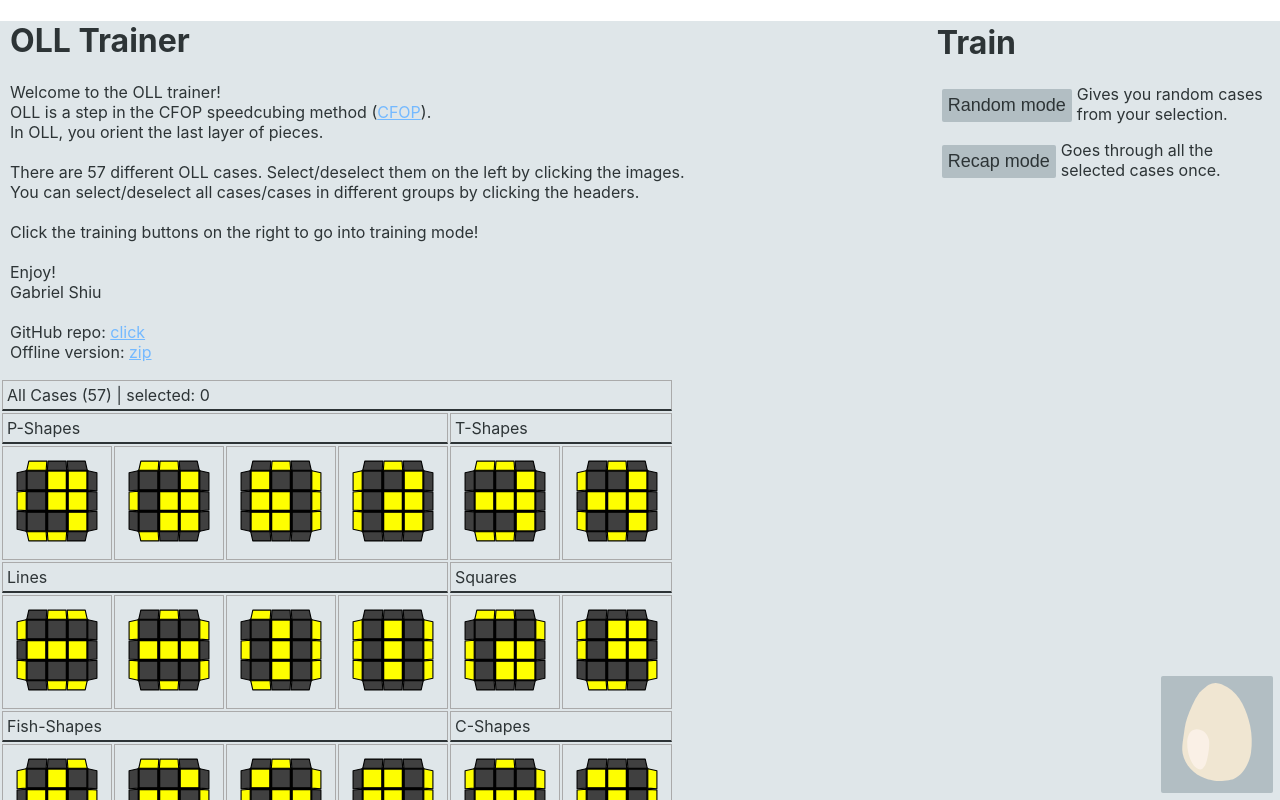
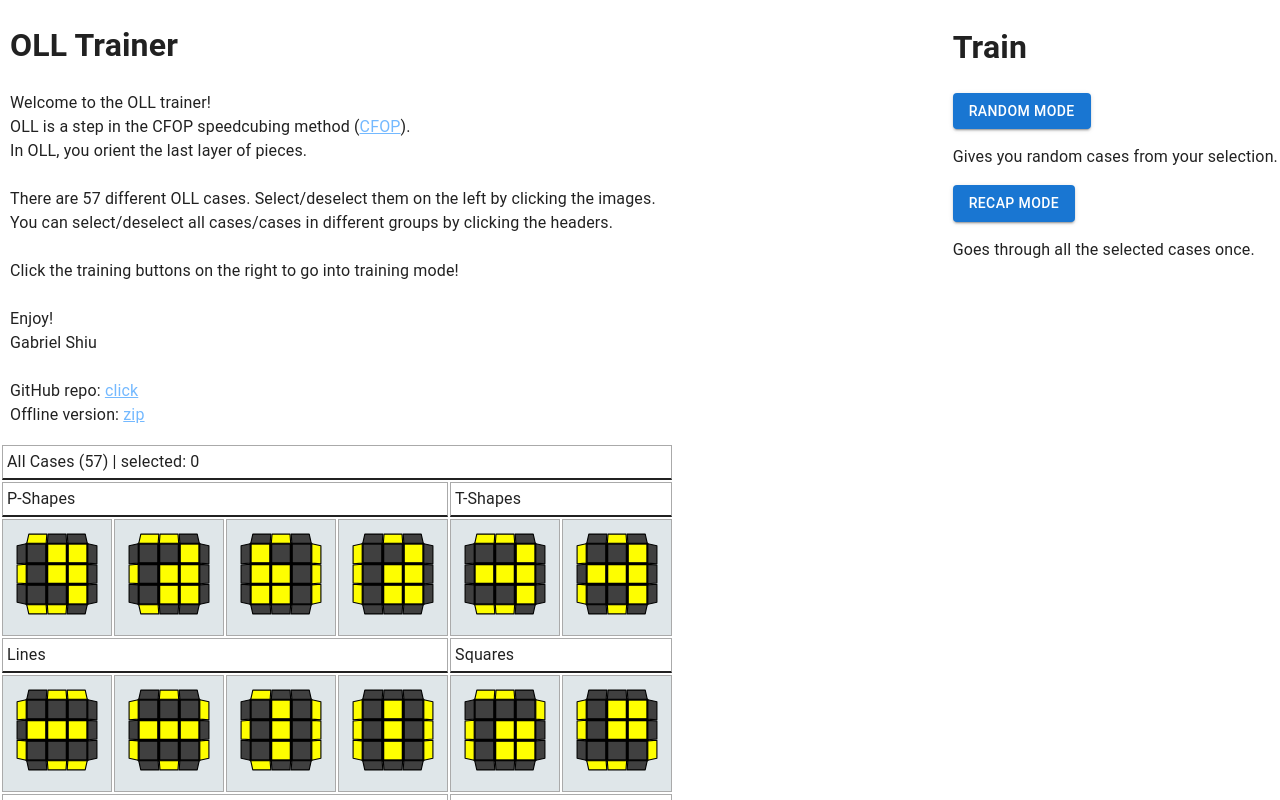
Before and after one commit to s-leirbag/oll-trainer, a React (Create React App) app: page / in a window 1280 px wide. Shown: the top 800 px of the page. Built offline with nearby package versions, Linux system fonts and the light colour scheme; the HTML template or start-up script is replaced by a standard one.

Commit message:
began move to mui, changed buttons to mui buttons, temporarily disabled easter egg button, fixed scramble size changing timer size

```diff
--- a/package.json
+++ b/package.json
@@ -3,6 +3,11 @@
   "version": "0.1.0",
   "private": true,
   "dependencies": {
+    "@emotion/react": "^11.10.6",
+    "@emotion/styled": "^11.10.6",
+    "@fontsource/roboto": "^4.5.8",
+    "@mui/icons-material": "^5.11.11",
+    "@mui/material": "^5.11.12",
     "@testing-library/jest-dom": "^5.16.5",
     "@testing-library/react": "^13.4.0",
     "@testing-library/user-event": "^13.5.0",
--- a/public/index.html
+++ b/public/index.html
@@ -8,6 +8,7 @@
       name="description"
       content="Web site created using create-react-app"
     />
+
     <!--
       manifest.json provides metadata used when your web app is installed on a
       user's mobile device or desktop. See https://developers.google.com/web/fundamentals/web-app-manifest/
--- a/src/App.js
+++ b/src/App.js
@@ -1,5 +1,6 @@
 import React from 'react';
 import './App.css';
+import CssBaseline from '@mui/material/CssBaseline';
 import { styleSettingNames, defaultPreset, stylePresets } from './StylePresets.js';
 import Egg from './Components/Button/Egg.jsx'
 import CaseSelect from './Components/CaseSelect/CaseSelect.jsx';
@@ -202,13 +203,14 @@ export default class App extends React.Component {
     // Leave Easter egg button on both selection and training pages
     return (
       <div className="App"
-        style={{
-          backgroundColor: style.backgroundColor,
-          color: style.textColor,
-        }}
+        // style={{
+        //   backgroundColor: style.backgroundColor,
+        //   color: style.textColor,
+        // }}
       >
+        <CssBaseline />
         {app}
-        <Egg styleSettings={style}/>
+        {/* <Egg styleSettings={style}/> */}
       </div>
     );
   }
--- a/src/Components/CaseSelect/CaseSelect.css
+++ b/src/Components/CaseSelect/CaseSelect.css
@@ -36,6 +36,7 @@ td {border: 1px solid #000;}
 }
 
 /* done button that appends ">" on hover */
+/*
 button {
     float: right;
     display: inline-block; border-radius: 2px; border: none; text-align: center; font-size: 28px; padding: 10px; transition: all 0.3s; cursor: pointer; margin: 5px;}
@@ -44,3 +45,4 @@ button span:after {content: '»'; position: absolute; opacity: 0; top: 0; right:
 button:hover span { padding-right: 25px;}
 button:hover {}
 button:hover span:after {opacity: 1; right: 0;}
+*/
--- a/src/Components/CaseSelect/CaseSelect.jsx
+++ b/src/Components/CaseSelect/CaseSelect.jsx
@@ -1,6 +1,6 @@
 import React from 'react';
 import "./CaseSelect.css";
-import Button from "../Button/Button.jsx";
+import Button from '@mui/material/Button';
 import { algsGroups, renderGroups, algsInfo } from '../../Constants';
 import { clone } from 'lodash';
 
@@ -200,8 +200,8 @@ export default class CaseSelect extends React.Component {
         /**
          * Button style for the buttons that change to the training modes, random/recap
          */
-        let trainButtonStyle = clone(style);
-        trainButtonStyle.float = 'left';
+        // let trainButtonStyle = clone(style);
+        // trainButtonStyle.float = 'left';
 
         return (
             <div className="caseselect">
@@ -235,20 +235,23 @@ export default class CaseSelect extends React.Component {
             <div className="train-buttons">
                 <h1>Train</h1>
                 <Button
-                    name='Random mode'
+                    variant='contained'
                     onClick={() => this.props.changeMode('random')}
                     title='Train selected cases randomly'
-                    styleSettings={trainButtonStyle}
-                />
+                >
+                    Random mode
+                </Button>
                 <p>
                     Gives you random cases from your selection.
                 </p>
                 <Button
-                    name='Recap mode'
+                    variant='contained'
                     onClick={() => this.props.changeMode('recap')}
                     title='Go through all the selected cases once'
-                    styleSettings={trainButtonStyle}
-                />
+                >
+                    Recap mode
+                </Button>
+
                 <p>
                     Goes through all the selected cases once.
                 </p>
--- a/src/Components/Train/Train.css
+++ b/src/Components/Train/Train.css
@@ -1,4 +1,5 @@
 /* done button that appends ">" on hover */
+/*
 button {
     float: none;
     display: inline-block; border-radius: 2px; border: none; text-align: center; font-size: 18px; padding: 6px; transition: all 0.3s; cursor: pointer; margin: 5px;}
@@ -7,6 +8,7 @@ button span:after {content: '»'; position: absolute; opacity: 0; top: 0; right:
 button:hover span { padding-right: 25px;}
 button:hover {}
 button:hover span:after {opacity: 1; right: 0;}
+*/
 
 #scramble {
     /* text-align: left; */
--- a/src/Components/Train/Train.jsx
+++ b/src/Components/Train/Train.jsx
@@ -1,6 +1,6 @@
 import React from 'react';
 import "./Train.css";
-import Button from "../Button/Button.jsx";
+import { Button, ButtonGroup } from '@mui/material';
 import Timer from "../Timer/Timer.jsx";
 import { styleSettingNames, stylePresets } from '../../StylePresets';
 import { algsInfo, ollMap } from '../../Constants';
@@ -126,7 +126,9 @@ class Stats extends React.Component {
             <td id="stats">
                 <div className="resultInfoHeader">
                     {this.props.times.length} times
-                    <Button name='Clear' onClick={() => this.props.confirmClear()} styleSettings={style} key={style.buttonColor}/>
+                    <Button variant='outline' onClick={() => this.props.confirmClear()} key={style.buttonColor}>
+                        Clear
+                    </Button>
                     :
                 </div>
                 <div>
@@ -148,16 +150,14 @@ function SettingButtons(props) {
     return (
         <div>
             {props.name}
-            <Button
-                name={props.buttonName1}
-                onClick={() => props.onClick1()}
-                styleSettings={props.styleSettings}
-            />
-            <Button
-                name={props.buttonName2}
-                onClick={() => props.onClick2()}
-                styleSettings={props.styleSettings}
-            />
+            <ButtonGroup variant="outlined" aria-label="outlined button group">
+                <Button onClick={() => props.onClick1()}>
+                    {props.buttonName1}
+                </Button>
+                <Button onClick={() => props.onClick2()}>
+                    {props.buttonName2}
+                </Button>
+            </ButtonGroup>
             <br/>
         </div>
     );
@@ -563,7 +563,7 @@ export default class Train extends React.Component {
                         () => this.adjustSize('timer', 16), () => this.adjustSize('timer', -16),
                         style, 'timer' + style.buttonColor)}
                 {this.renderSettingButtons('Scramble Size', '+', '-',
-                        () => this.adjustSize('timer', 8), () => this.adjustSize('timer', -8),
+                        () => this.adjustSize('scramble', 8), () => this.adjustSize('scramble', -8),
                         style, 'scramble' + style.buttonColor)}
                 {this.renderSettingButtons('Color Presets', 'Light', 'Dark',
                         () => this.setStyle('light'), () => this.setStyle('dark'),
@@ -617,7 +617,7 @@ export default class Train extends React.Component {
         if (!isEmpty(times) && lastCase !== -1) {
             let button = "";
             if (this.state.selected.includes(lastCase))
-                button = <Button name='Unselect' onClick={() => this.confirmUnsel(lastCase)} styleSettings={style} key={style.buttonColor}/>;
+                button = <Button variant='contained' onClick={() => this.confirmUnsel(lastCase)} key={style.buttonColor}>Unselect</Button>;
             lastScramInfo = (
                 <div>
                     Last Scramble: {this.state.lastEntry.scramble + ' (' + algsInfo[lastCase]['name'] + ')'}
@@ -631,12 +631,13 @@ export default class Train extends React.Component {
             <table id='mainTable'><tbody>
                 <tr><td colSpan='2'>
                     <Button
-                        name='Select Cases'
+                        variant='contained'
                         id='selectBtn'
                         onClick={() => this.props.changeMode('caseselect')}
-                        styleSettings={style}
                         key={style.buttonColor}
-                    />
+                    >
+                        Select Cases
+                    </Button>
                     {selInfo}
                 </td></tr>
                 <tr><td id="scramble" colSpan="2" style={{ fontSize: sizes['scramble'] }} >{scramInfo}</td></tr>
```
Also changed, not shown: 2 other files (tests, documents, lock files or other folders).
